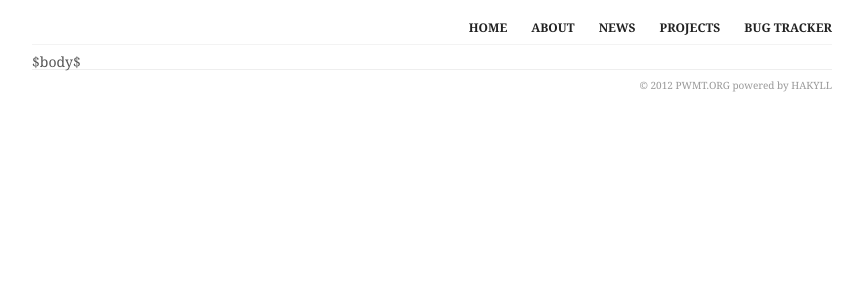
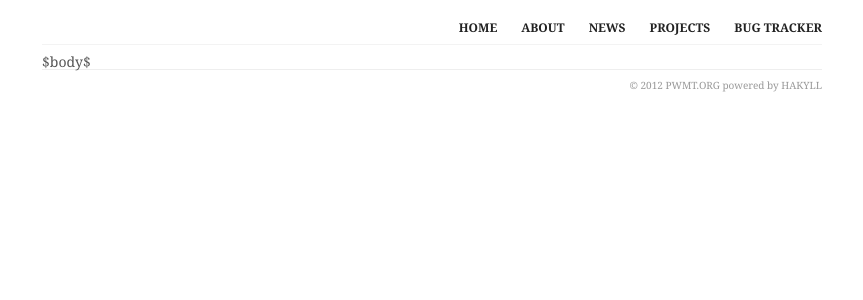
Before and after one commit to pwmt/pwmt.github.io, a Python web app: template templates/default.html in a window 1280 px wide. Shown: the top 300 px of the page, without its empty margins (208-1071 px from the left). Run offline with Jinja, Linux system fonts and the light colour scheme; the template is opened without the code that fills it, so the values that code supplies are empty; style sheets or scripts are compiled from the project's sources; some libraries are stand-ins or nearby versions.

Commit message:
Update style

```diff
--- a/css/style.styl
+++ b/css/style.styl
@@ -21,9 +21,6 @@ html
   font-size 100.01%
 
 body
-  margin 0 auto
-  overflow-x hidden
-
   font-size 14px
   font-family Georgia, serif
 
@@ -138,9 +135,13 @@ ul, ol
       margin-bottom 8px
 
 /* layout */
-header
+.page_wrapper
   width width
   margin 0 auto
+
+header
+  margin-left 10px
+  margin-right 10px
 
   border-bottom-width 1px
   border-bottom-style solid
@@ -169,12 +170,12 @@ header
       padding-right 0px
 
 #main
-  width width
-  margin 0 auto
+  margin-left 10px
+  margin-right 10px
 
 #footer
-  width width
-  margin 0 auto
+  margin-left 10px
+  margin-right 10px
 
   padding-top 10px
   padding-bottom 10px
@@ -210,4 +211,6 @@ ul#submenu
       font-size 12px
       text-transform uppercase
 
-      padding 5px 12px
+      padding 5px
+      padding-left 0px
+      padding-right 24px
--- a/templates/default.html
+++ b/templates/default.html
@@ -9,6 +9,7 @@
     <link rel=stylesheet href=/css/highlighting.css media=screen, projection>
   </head>
   <body>
+    <div class="page_wrapper">
       <header class=clearfix>
         <nav>
           <ul id=menu>
@@ -29,5 +30,6 @@
         &copy; 2012 <a href=http://pwmt.org>pwmt.org</a> powered by <a
           href="http://jaspervdj.be/hakyll">hakyll</a>
       </div>
+    </div>
   </body>
 </html>
```
Also changed, not shown: 1 other file. Lines whose indentation alone changed are shown as unchanged.
